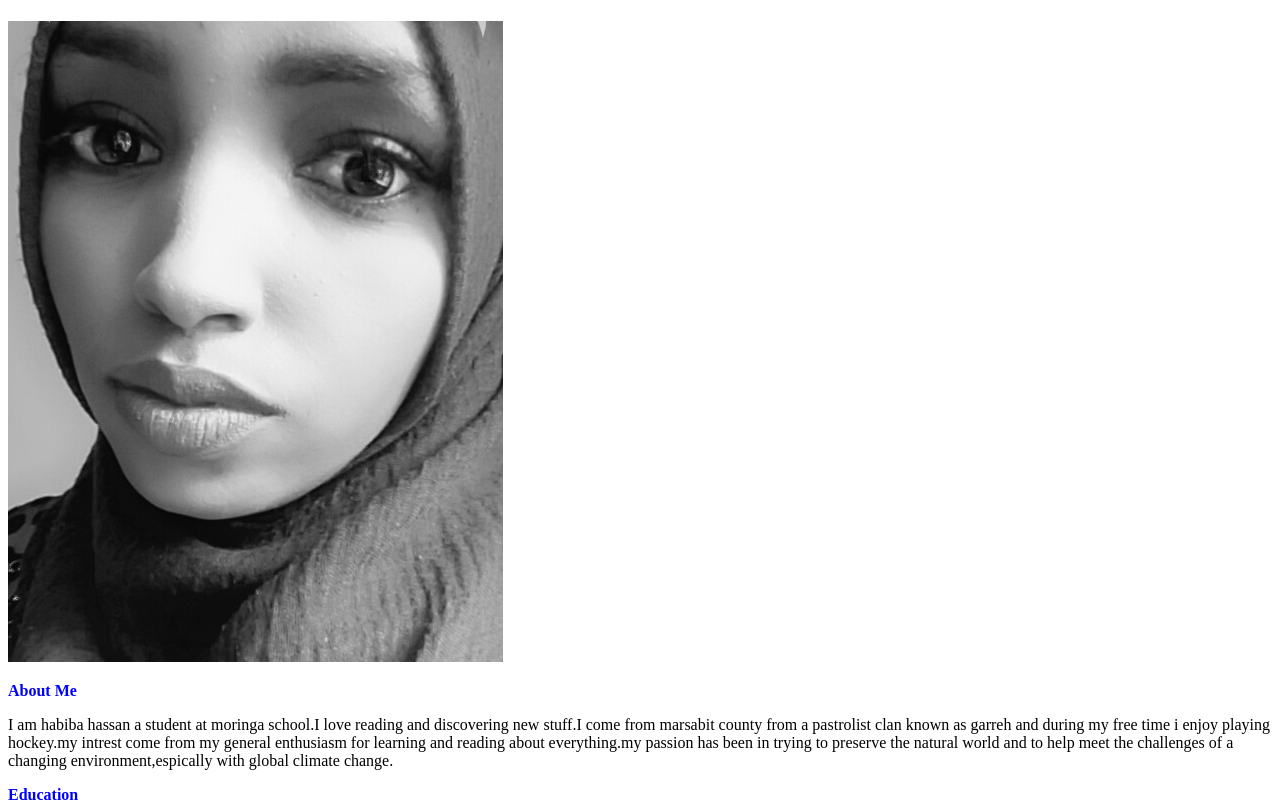
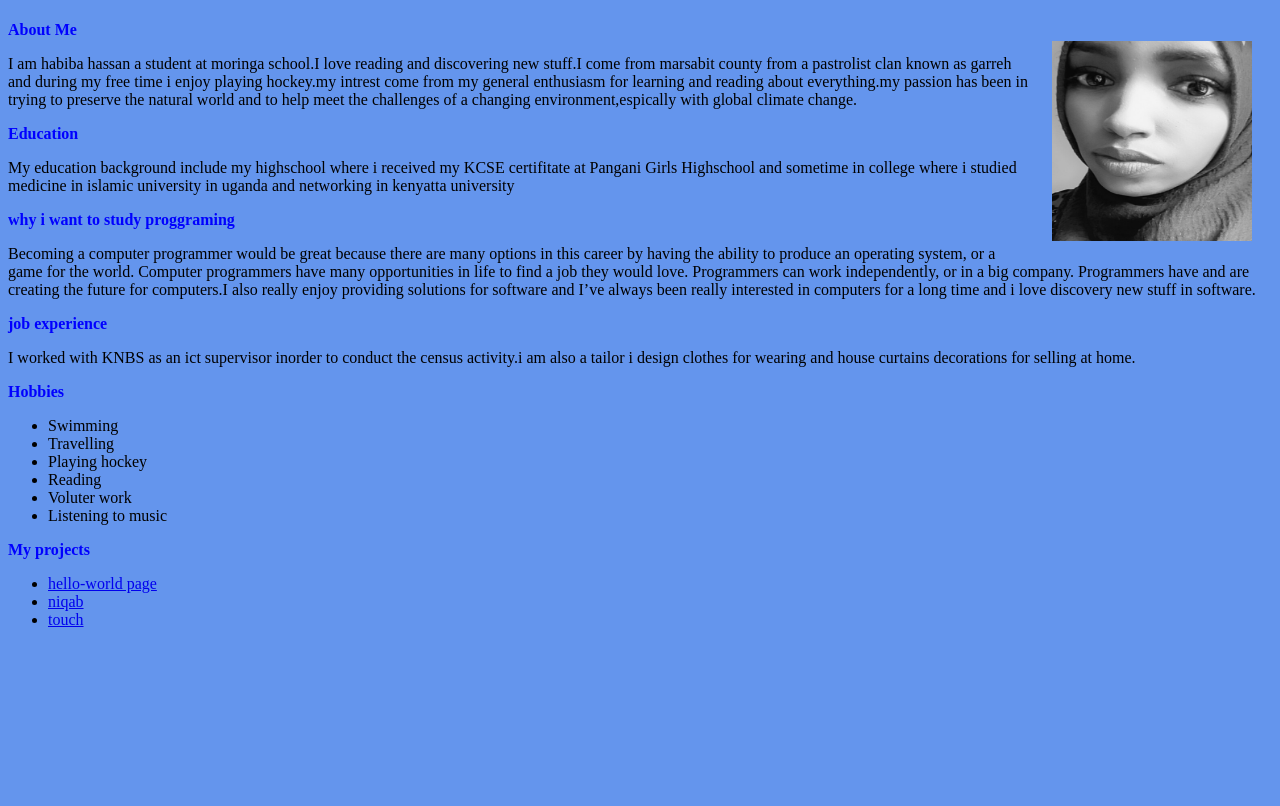
Before and after one commit to habibahassan/Myportfolio, a plain HTML site: page portfolio.html in a window 1280 px wide. Shown: the top 806 px of the page. Drawn offline with Linux system fonts and the light colour scheme.

Commit message:
my updated commit

```diff
--- a/portfolio.css
+++ b/portfolio.css
@@ -16,3 +16,12 @@ color:blue;
 .six{
   color: blue;
 }
+body{
+  background-color: cornflowerblue;
+}
+.sidebar{
+  float: right;
+  width: 200px;
+  height: 200px;
+  margin: 20px;
+}
--- a/portfolio.html
+++ b/portfolio.html
@@ -9,7 +9,7 @@
   <h1></h1>
 </head>
 <body>
-  <img src="IMG_20191122_144634.JPG"  class=:"sidebar"alt="pic">
+  <img src="IMG_20191122_144634.JPG"  class="sidebar"alt="pic">
   <P class="one"><b>About Me </b> </P>
   <p>I am habiba hassan a student at moringa school.I love reading and discovering new stuff.I come from marsabit county from a pastrolist clan known as garreh and during my free time i enjoy playing hockey.my intrest come from my general enthusiasm for learning and reading about everything.my passion has been in trying to preserve the natural world and to help meet the challenges of a changing environment,espically with global climate change.</p>
 <p class="two"><b>Education</b></p>
```
